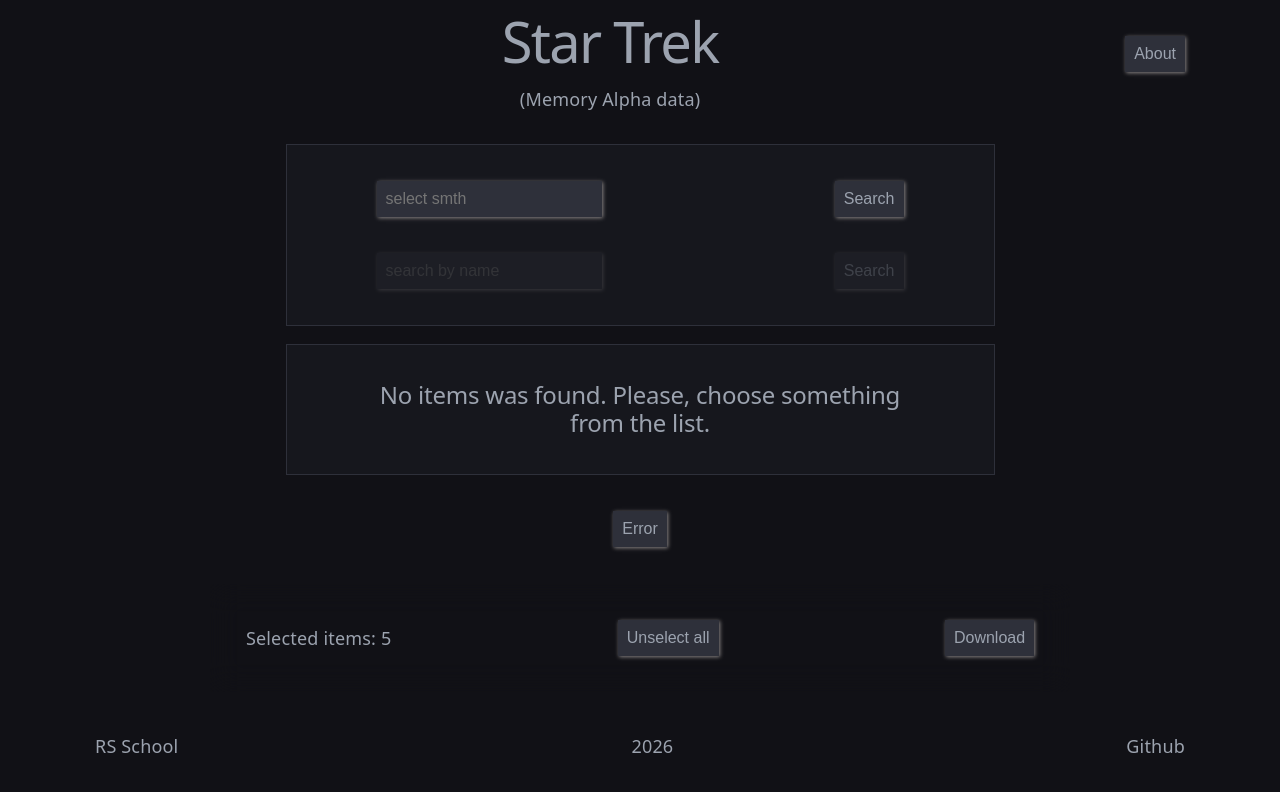
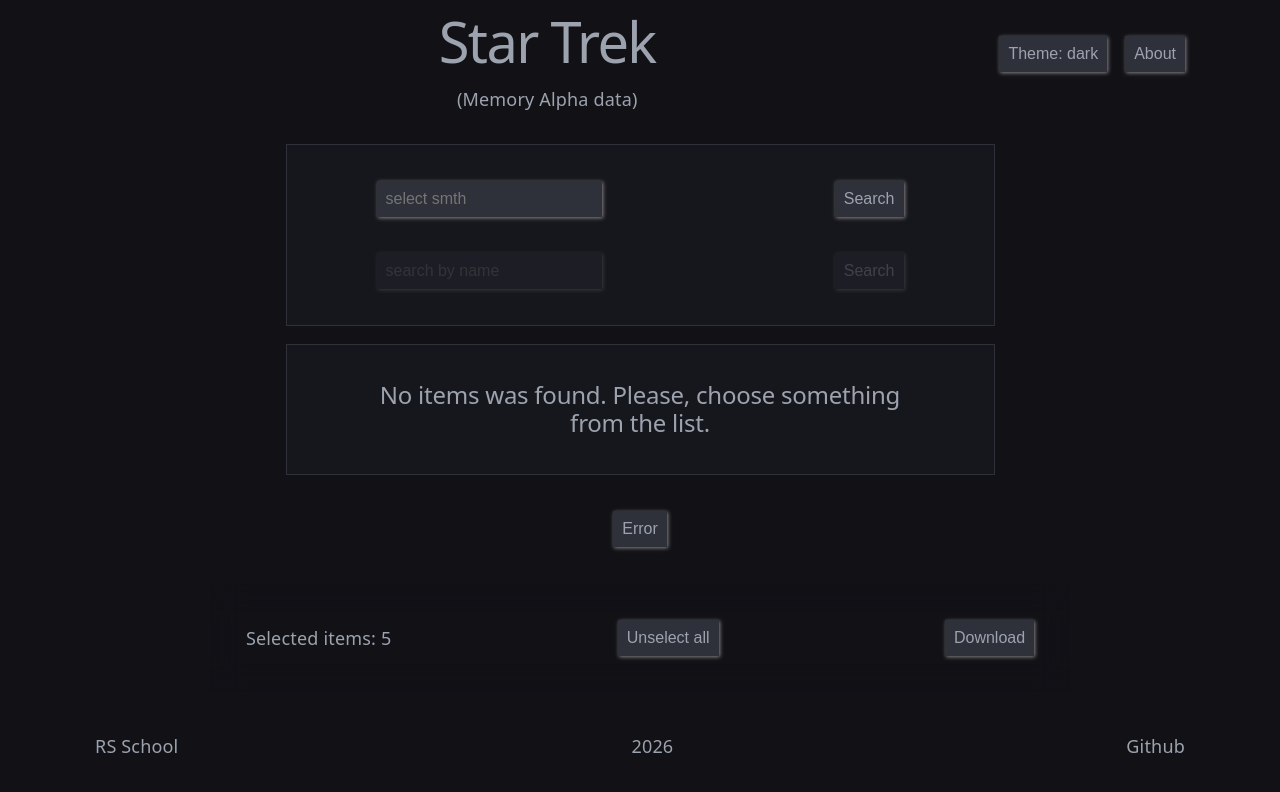
Before and after one commit to Nastya-Student/rss-react, a React (Vite) app in the folder rs-react-app/: page / in a window 1280 px wide. Shown: the top 792 px of the page. Built offline with nearby package versions, Linux system fonts and the light colour scheme.

Commit message:
feat: add theme switcher

```diff
--- a/rs-react-app/src/App.css
+++ b/rs-react-app/src/App.css
@@ -225,11 +225,11 @@
 
 .favorite-checkbox {
   height: 10px;
- appearance: none;
- background-color: var(--text);
- &:checked {
-  background-color: var(--button-shadow)
- }
+  appearance: none;
+  background-color: var(--text);
+  &:checked {
+    background-color: var(--button-shadow);
+  }
 }
 
 .selected-items-block {
@@ -244,3 +244,8 @@
   margin: auto;
   align-items: center;
 }
+
+.header-buttons {
+  display: flex;
+  gap: 1rem;
+}
--- a/rs-react-app/src/components/Header.tsx
+++ b/rs-react-app/src/components/Header.tsx
@@ -1,5 +1,6 @@
 import { type JSX } from 'react';
 import { useLocation, useNavigate } from 'react-router-dom';
+import { ThemeButton } from './ThemeButton';
 
 export const Header = (): JSX.Element => {
   const location = useLocation();
@@ -14,19 +15,6 @@
     navigate('/');
   };
 
-  if (isHomePage) {
-    return (
-      <header>
-        <div></div>
-        <div>
-          <h1>Star Trek </h1>
-          <p>(Memory Alpha data)</p>
-        </div>
-
-        <button onClick={handleAbout}>About</button>
-      </header>
-    );
-  }
   return (
     <header>
       <div></div>
@@ -34,7 +22,14 @@
         <h1>Star Trek </h1>
         <p>(Memory Alpha data)</p>
       </div>
-      <button onClick={handleHome}>Home</button>
+      <div className="header-buttons">
+        <ThemeButton></ThemeButton>
+        {isHomePage ? (
+          <button onClick={handleAbout}>About</button>
+        ) : (
+          <button onClick={handleHome}>Home</button>
+        )}
+      </div>
     </header>
   );
 };
--- /dev/null
+++ b/rs-react-app/src/components/ThemeButton.tsx
@@ -0,0 +1,18 @@
+import { useContext, useEffect, type JSX } from 'react';
+import { ThemeContext } from '../context/ThemeContext';
+
+export const ThemeButton = (): JSX.Element => {
+  const { value, setValue } = useContext(ThemeContext);
+  useEffect(() => {
+    document.documentElement.setAttribute('data-theme', value);
+  });
+  return (
+    <button
+      onClick={() => {
+        setValue(value === 'dark' ? 'light' : 'dark');
+      }}
+    >
+      Theme: {value}
+    </button>
+  );
+};
--- a/rs-react-app/src/components/top-controls/SearchButton.tsx
+++ b/rs-react-app/src/components/top-controls/SearchButton.tsx
@@ -16,7 +16,6 @@
 };
 
 export const SearchButton = (props: SearchButtonProps): JSX.Element => {
-
   const [searchParams, setSearchParams] = useSearchParams();
 
   const onClickBtn = () => {
@@ -39,7 +38,7 @@
       true
     );
 
-    setSearchParams({pageNumber: "0"});
+    setSearchParams({ pageNumber: '0' });
 
     getItems({
       listName: props.isNameSearch
--- /dev/null
+++ b/rs-react-app/src/context/Theme.tsx
@@ -0,0 +1,14 @@
+import { useState, type ReactNode } from 'react';
+import { ThemeContext } from './ThemeContext';
+
+export const ThemeProvider = ({ children }: { children: ReactNode }) => {
+  const [themeValue, setThemeValue] = useState<'dark' | 'light'>('dark');
+
+  return (
+    <ThemeContext.Provider
+      value={{ value: themeValue, setValue: setThemeValue }}
+    >
+      {children}
+    </ThemeContext.Provider>
+  );
+};
--- /dev/null
+++ b/rs-react-app/src/context/ThemeContext.tsx
@@ -0,0 +1,11 @@
+import { createContext } from 'react';
+
+interface IThemeContext {
+  value: 'dark' | 'light';
+  setValue: (themeValue: 'dark' | 'light') => void;
+}
+
+export const ThemeContext = createContext<IThemeContext>({
+  value: 'dark',
+  setValue: () => undefined,
+});
--- a/rs-react-app/src/index.css
+++ b/rs-react-app/src/index.css
@@ -24,6 +24,14 @@
   @media (max-width: 1024px) {
     font-size: 16px;
   }
+}
+
+[data-theme='light'] {
+  --text: #16253f;
+  --bg-root: #5d6dc5;
+  --bg: #b2b2e9;
+  --bg-hover: #a0a0b8;
+  --border: #667ef8;
 }
 
 #root {
--- a/rs-react-app/src/main.tsx
+++ b/rs-react-app/src/main.tsx
@@ -2,9 +2,15 @@
 import { createRoot } from 'react-dom/client';
 import './index.css';
 import { App } from './App';
+import { ThemeProvider } from './context/Theme';
 
 createRoot(document.getElementById('root')!).render(
   <StrictMode>
-    <App />
+    {/* <Provider store={store}> */}
+    <ThemeProvider>
+      <App />
+    </ThemeProvider>
+
+    {/* </Provider> */}
   </StrictMode>
 );
--- a/rs-react-app/src/pages/HomePage.tsx
+++ b/rs-react-app/src/pages/HomePage.tsx
@@ -41,12 +41,12 @@
     });
     const lastSearch = localStorage.getItem(LOCAL_STORAGE.lastSearch);
     if (lastSearch) {
-      setSearchParams({pageNumber: '0'});
+      setSearchParams({ pageNumber: '0' });
       const loadItems = async (): Promise<void> => {
         setIsLoading(true);
         await getItems({
           listName: lastSearch,
-          params: searchParams
+          params: searchParams,
         })
           .then((items) => handleItems(items.items, items.pageInfo, false))
           .finally(() => setIsLoading(false));
```
Also changed, not shown: rs-react-app/src/components/Details.tsx (+6 -2 lines), rs-react-app/src/components/Flyout.tsx (+11 -9 lines), rs-react-app/src/components/results/ResultsList.tsx (+7 -4 lines).
